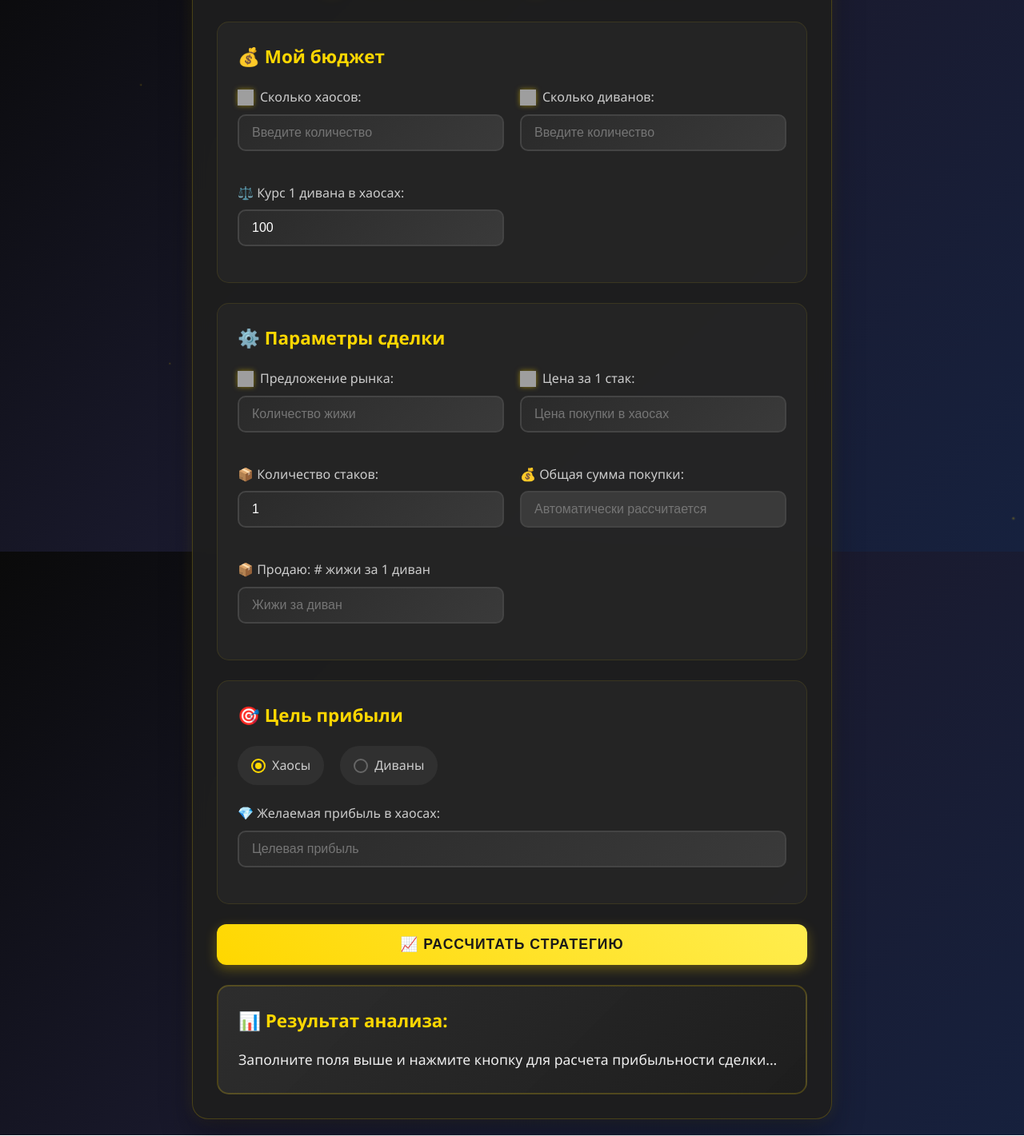
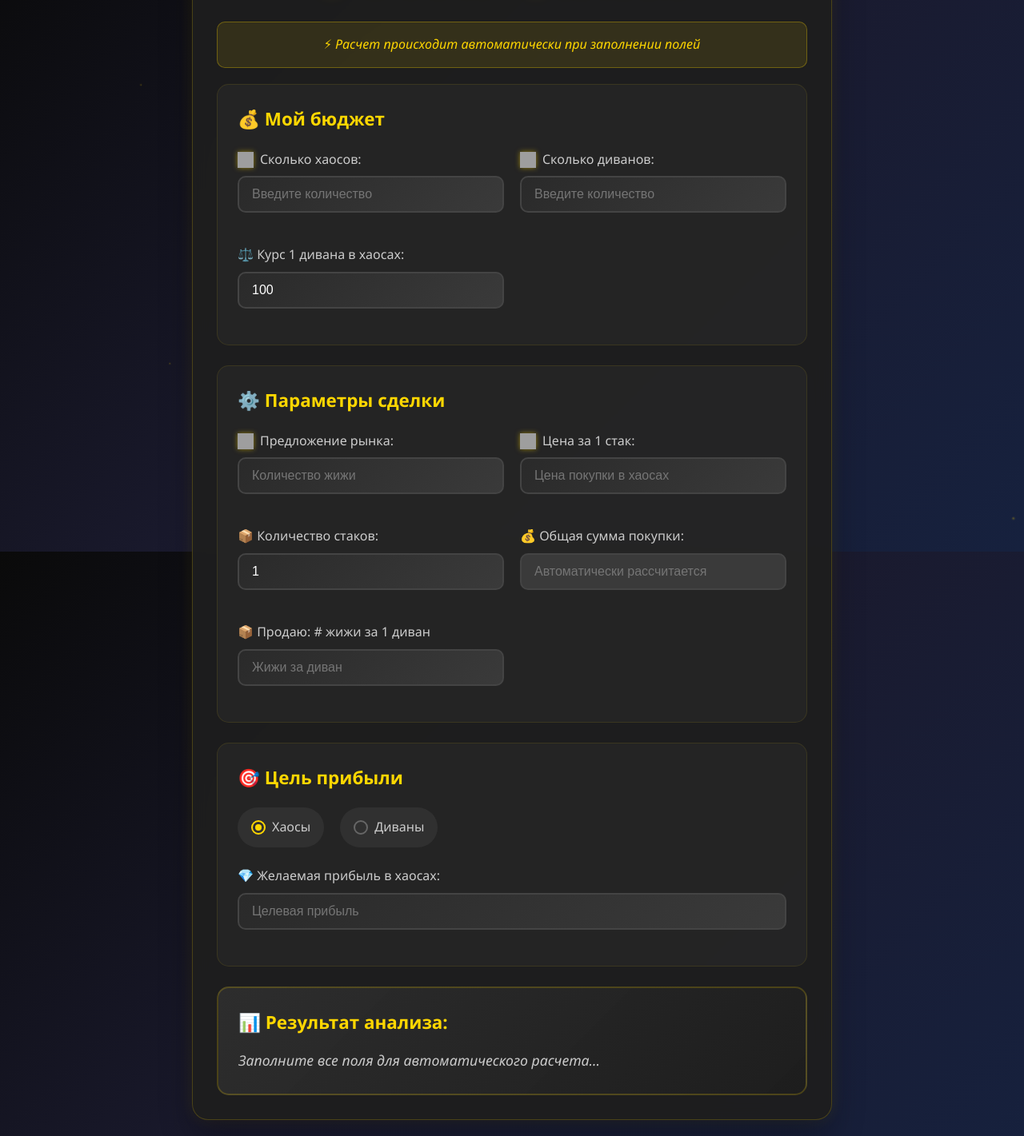
Before and after one commit to Zig56/LFC, a plain HTML site: page index.html in a window 1280 px wide. Shown: the part 110-1531 px from the top of the page at 80% size. Drawn offline with Linux system fonts and the light colour scheme; grey boxes are pictures that could not be loaded.

Commit message:
Update index.html

```diff
--- a/index.html
+++ b/index.html
@@ -196,32 +196,6 @@
       background: #ffd700;
     }
 
-    .calculate-btn {
-      width: 100%;
-      padding: 15px;
-      background: linear-gradient(45deg, #ffd700, #ffed4e);
-      color: #1a1a1a;
-      border: none;
-      border-radius: 12px;
-      font-size: 1.1rem;
-      font-weight: bold;
-      cursor: pointer;
-      transition: all 0.3s ease;
-      text-transform: uppercase;
-      letter-spacing: 1px;
-      box-shadow: 0 5px 15px rgba(255, 215, 0, 0.3);
-    }
-
-    .calculate-btn:hover {
-      transform: translateY(-2px);
-      box-shadow: 0 8px 25px rgba(255, 215, 0, 0.4);
-      background: linear-gradient(45deg, #ffed4e, #ffd700);
-    }
-
-    .calculate-btn:active {
-      transform: translateY(0);
-    }
-
     .result {
       background: linear-gradient(135deg, rgba(50, 50, 50, 0.8), rgba(30, 30, 30, 0.9));
       border-radius: 15px;
@@ -269,6 +243,23 @@
       gap: 20px;
     }
 
+    .auto-calc-hint {
+      background: rgba(255, 215, 0, 0.1);
+      border: 1px solid rgba(255, 215, 0, 0.3);
+      border-radius: 10px;
+      padding: 15px;
+      margin-bottom: 20px;
+      text-align: center;
+      color: #ffd700;
+      font-style: italic;
+      animation: pulse 2s infinite;
+    }
+
+    @keyframes pulse {
+      0%, 100% { opacity: 0.7; }
+      50% { opacity: 1; }
+    }
+
     @media (max-width: 768px) {
       .container {
         padding: 20px;
@@ -313,6 +304,10 @@
 
   <div class="container">
     <h1>🧪 Lifeforce Flip Calculator</h1>
+
+    <div class="auto-calc-hint">
+      ⚡ Расчет происходит автоматически при заполнении полей
+    </div>
 
     <div class="section">
       <h3>💰 Мой бюджет</h3>
@@ -398,12 +393,10 @@
       </div>
     </div>
 
-    <button class="calculate-btn" onclick="calculate()">📈 Рассчитать стратегию</button>
-
     <div class="result">
       <h3>📊 Результат анализа:</h3>
       <div id="result" class="result-content">
-        Заполните поля выше и нажмите кнопку для расчета прибыльности сделки...
+        Заполните поля выше для автоматического расчета прибыльности сделки...
       </div>
     </div>
   </div>
@@ -459,6 +452,9 @@
           chaosElements.forEach(el => el.style.display = 'none');
           divineElements.forEach(el => el.style.display = el.tagName === 'LABEL' ? 'flex' : 'block');
         }
+
+        // Пересчитываем при смене типа прибыли
+        calculate();
       });
     });
 
@@ -473,9 +469,10 @@
       const totalJuiceAmount = juiceAmount * stackCount;
       const juicePerDivine = parseFloat(document.getElementById("juicePerDivine").value) || 1;
 
+      // Если не заполнены основные поля, показываем подсказку
       if (juiceAmount <= 0 || juiceCost <= 0 || stackCount <= 0 || juicePerDivine <= 0 || divRate <= 0) {
         document.getElementById("result").innerHTML =
-          `<div class="warning">⚠️ Пожалуйста, заполните все обязательные поля корректными значениями!</div>`;
+          `<div style="color: #ccc; font-style: italic;">Заполните все поля для автоматического расчета...</div>`;
         return;
       }
 
@@ -529,19 +526,14 @@
       document.getElementById("result").innerHTML = result;
     }
 
-    // Автоматический расчет при вводе
+    // Автоматический расчет при вводе любых данных
     document.querySelectorAll('input[type="number"], input[type="radio"]').forEach(input => {
-      input.addEventListener('input', () => {
-        const juiceAmount = document.getElementById("juiceAmount").value;
-        const juiceCost = document.getElementById("juiceCost").value;
-        const stackCount = document.getElementById("stackCount").value;
-        const juicePerDivine = document.getElementById("juicePerDivine").value;
+      input.addEventListener('input', calculate);
+      input.addEventListener('change', calculate);
+    });
 
-        if (juiceAmount && juiceCost && stackCount && juicePerDivine) {
-          calculate();
-        }
-      });
-    });
+    // Инициализация при загрузке страницы
+    document.addEventListener('DOMContentLoaded', calculate);
   </script>
 </body>
 </html>
```
